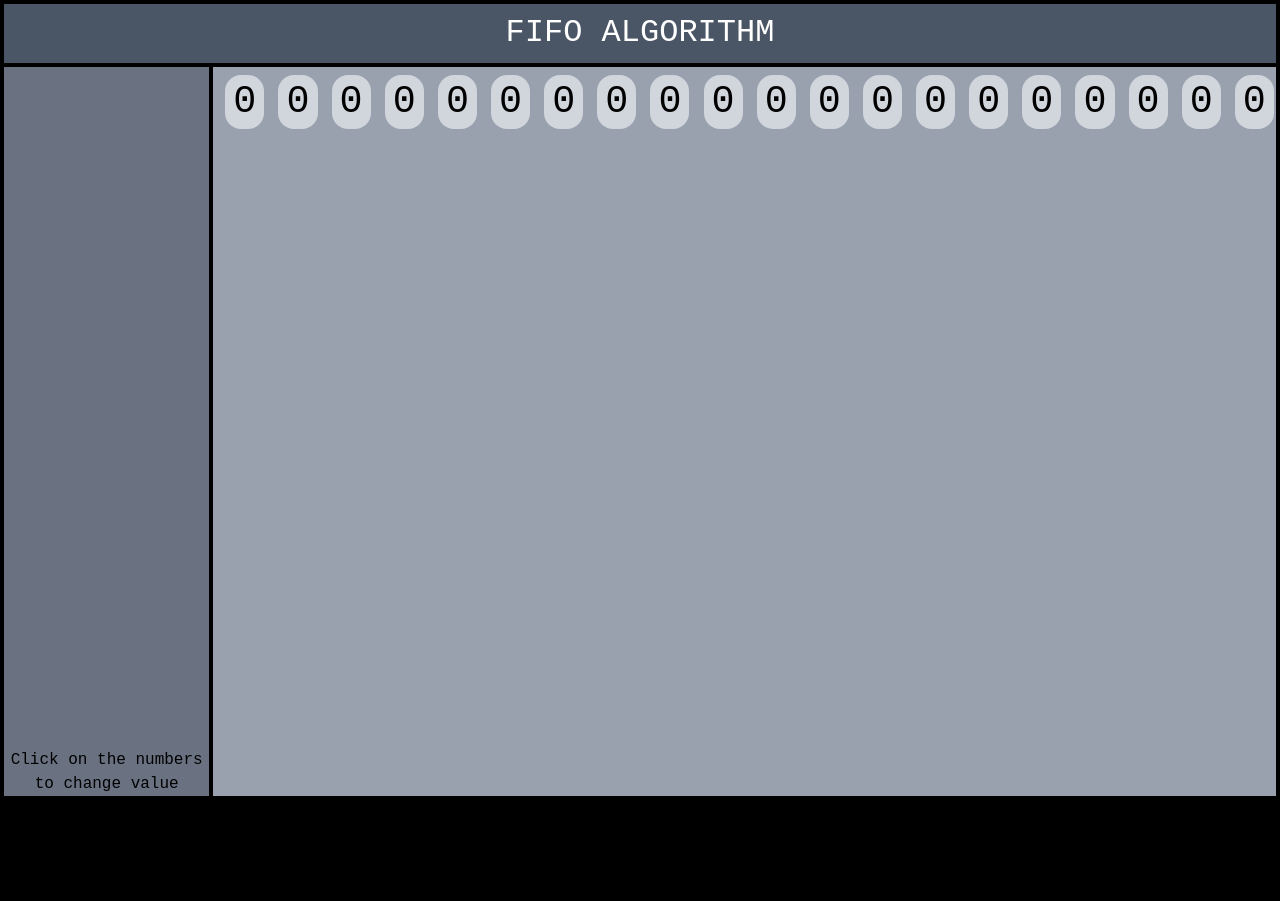
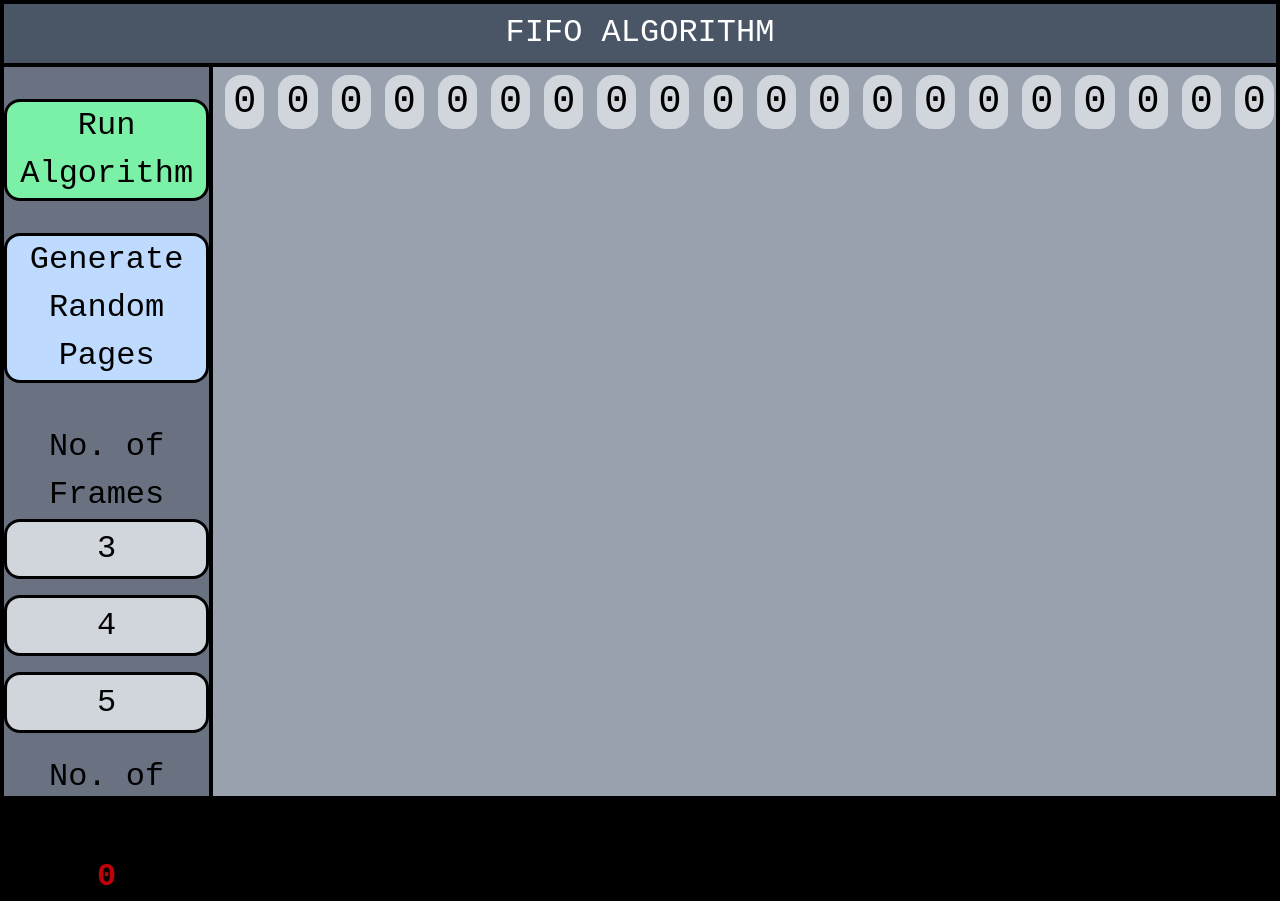
Before and after one commit to pooperdoop/OSCaseStudy, a React (Vite) app in the folder my-app/: page / in a window 1280 px wide. Before the commit the page ends 800 px from the top, so only its background shows below. Built offline with nearby package versions, Linux system fonts and the light colour scheme.

Commit message:
Control buttons foralgo run (non functional), frames and pages

```diff
--- a/my-app/src/App.jsx
+++ b/my-app/src/App.jsx
@@ -3,6 +3,8 @@ import React, { useState } from 'react'
 function App() {
 
   const [pages, setPages] = useState([0,0,0,0,0,0,0,0,0,0,0,0,0,0,0,0,0,0,0,0])
+  const [frames, setFrames] = useState([3,4,5])
+  const [faults, setFaults] = useState(0);
 
   function handleChangeValue(index){
 
@@ -16,6 +18,18 @@ function App() {
     setPages(changeValue);
   }
 
+  function handleRandomizePages(){
+
+    const randomizeArray = [...pages];
+
+    for(let i=0; i< pages.length; i++){
+      const randomNum = Math.floor(Math.random() * 10); // 0 to 9 number randomizer
+      randomizeArray[i] = randomNum;
+    }
+      setPages(randomizeArray);
+
+  }
+
   return (
     <section className='bg-gray-300 w-full h-full '>
     <div className='w-full h-1/12 bg-gray-600 border-4 justify-center items-center flex'>
@@ -23,11 +37,21 @@ function App() {
     </div>
 
     <div className='h-11/12 w-full bg-white relative'>
-      <div className='h-full md:w-2/12 bg-gray-500 border-4 border-t-0 absolute left-0 w-5/12 flex justify-center'>
-        <p className='bottom-0 absolute text-center'>Click on the numbers to change value</p>
+      <div className='h-full md:w-2/12 bg-gray-500 border-4 border-t-0 absolute left-0 w-5/12 flex-col justify-center'>
+        <button className='bg-green-300 h-fit w-12/12 rounded-2xl mt-8 buttonText border-3'>Run Algorithm</button>
+
+        <button className='bg-blue-200 h-fit w-12/12 rounded-2xl mt-8 buttonText border-3' onClick={() => handleRandomizePages()}>Generate Random Pages</button>
+
+        <h1 className='buttonText text-center mt-10'>No. of Frames</h1>
+
+        {frames.map((frame, _) =>
+        <button className='w-12/12 buttonText h-1/12 mb-4 rounded-2xl bg-gray-300 buttonText border-3'>{frame}</button>)}
+
+        <h1 className='buttonText text-black text-center mt-1'>No. of Faults:</h1>
+        <h1 className='buttonText text-black text-center mt-1 text-red-700 font-bold'>{faults}</h1>
       </div>
 
-      <div className='h-full md:w-10/12 bg-gray-400 border-4 border-t-0 border-l-0 absolute right-0 w-7/12 flex justify-center grid grid-cols-5 lg:grid-cols-20 md:grid-cols-10'>
+      <div className='h-full md:w-10/12 bg-gray-400 border-4 border-t-0 border-l-0 absolute right-0 w-7/12 justify-center grid grid-cols-5 lg:grid-cols-20 md:grid-cols-10 '>
 
         {pages.map((page, index)=>
         <div className='bg-gray-300 ml-2 sm:ml-1 md:ml-3 w-fit h-fit p-2 rounded-2xl mt-2 text-7xl pageReference' key={index} onClick={() => handleChangeValue(index)}>
--- a/my-app/src/index.css
+++ b/my-app/src/index.css
@@ -8,7 +8,7 @@ body{
  height: 100vh;
 }
 
-.titleText{
+.titleText {
   font-size: clamp(1.7rem, 2.5vw, 3rem);
 
 }
@@ -16,3 +16,7 @@ body{
 .pageReference{
   font-size: clamp(1rem, 3vw, 4rem);
 }
+
+.buttonText{
+  font-size: clamp(1rem, 3vw, 2rem);
+}
```
